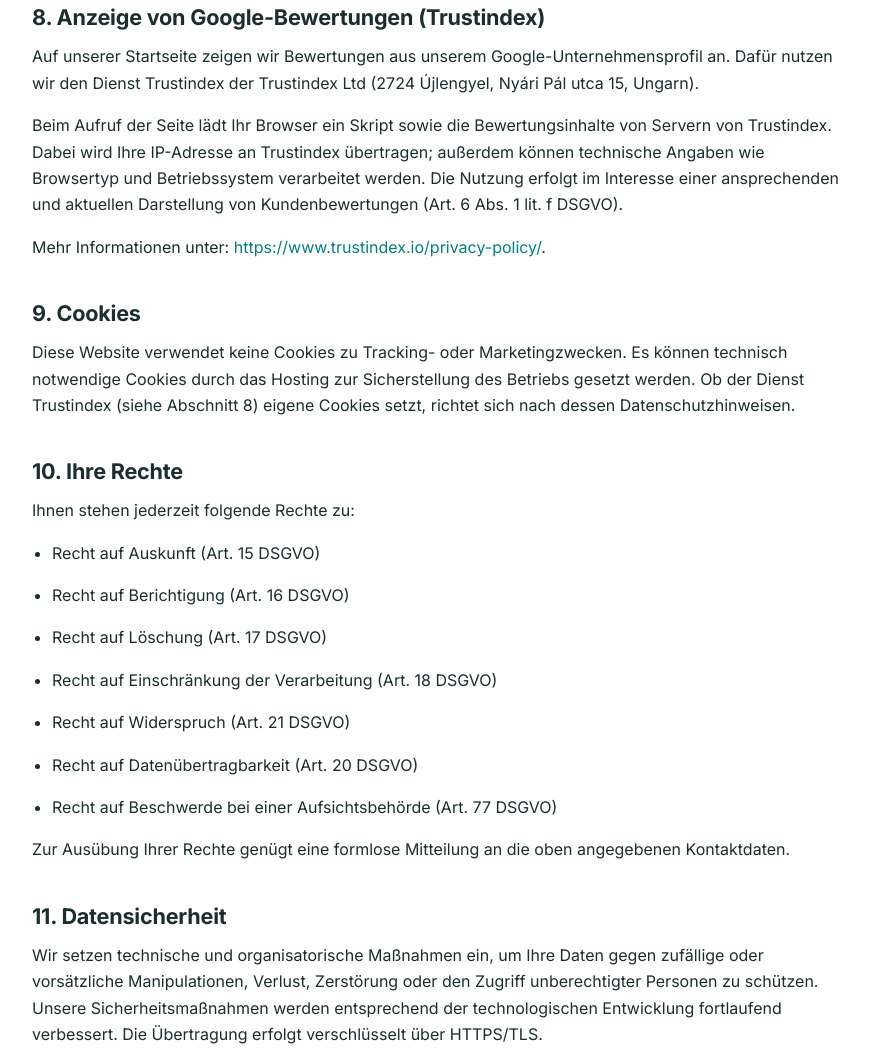
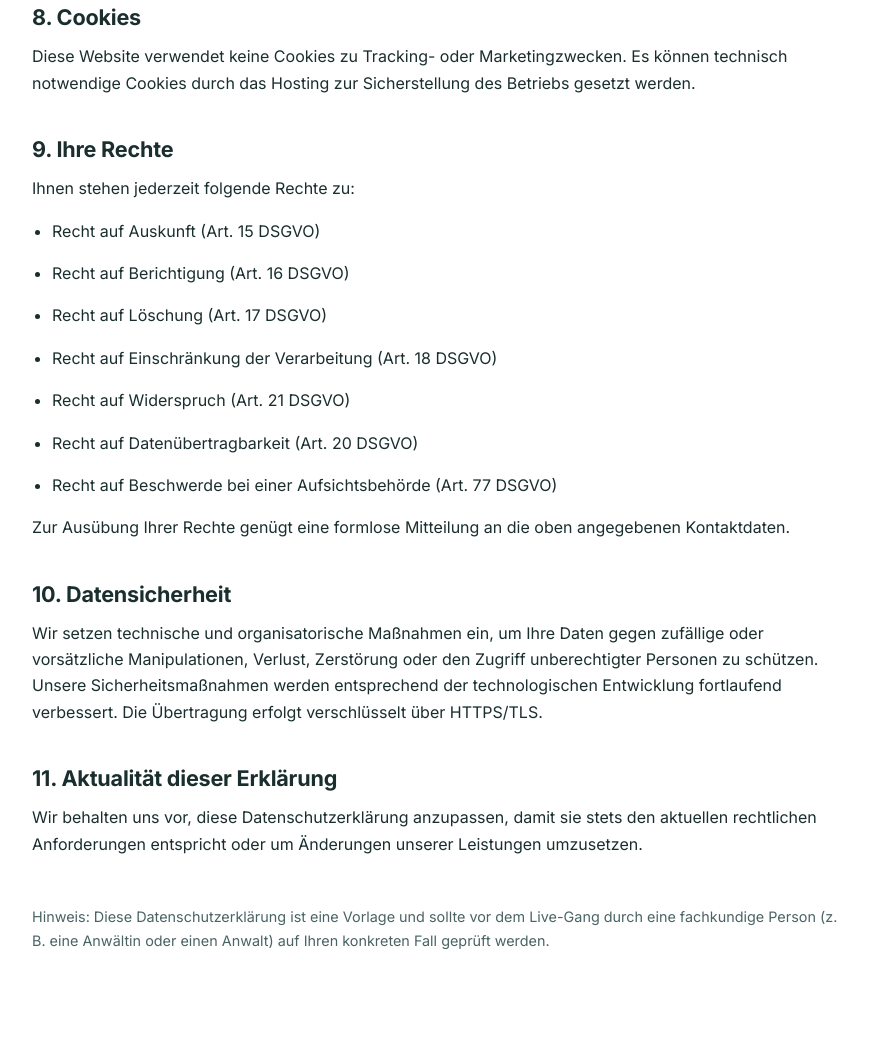
Before and after one commit to fhirmer/Ionos_H2, a plain HTML site: page datenschutz.html in a window 1280 px wide. Shown: the part 2536-3586 px from the top of the page, without its empty margins (198-1067 px from the left). Drawn offline with Linux system fonts and the light colour scheme.

Commit message:
Bewertungen: Trustindex entfernt, eigene Kundenstimmen wieder aktiv; Datenschutz angepasst
Co-Authored-By: Claude Opus 5.5 <noreply@anthropic.com>

```diff
--- a/datenschutz.html
+++ b/datenschutz.html
@@ -98,15 +98,10 @@
         <p>Zu diesem Zweck muss der von Ihnen verwendete Browser Verbindung zu den Servern von Google aufnehmen. Hierdurch erlangt Google Kenntnis darüber, dass über Ihre IP-Adresse unsere Website aufgerufen wurde. Die Nutzung erfolgt im Interesse einer einheitlichen und ansprechenden Darstellung unserer Online-Angebote (Art. 6 Abs. 1 lit. f DSGVO).</p>
         <p>Mehr Informationen unter: <a href="https://policies.google.com/privacy" target="_blank" rel="noopener">https://policies.google.com/privacy</a>.</p>
 
-        <h2>8. Anzeige von Google-Bewertungen (Trustindex)</h2>
-        <p>Auf unserer Startseite zeigen wir Bewertungen aus unserem Google-Unternehmensprofil an. Dafür nutzen wir den Dienst Trustindex der Trustindex Ltd (2724 Újlengyel, Nyári Pál utca 15, Ungarn).</p>
-        <p>Beim Aufruf der Seite lädt Ihr Browser ein Skript sowie die Bewertungsinhalte von Servern von Trustindex. Dabei wird Ihre IP-Adresse an Trustindex übertragen; außerdem können technische Angaben wie Browsertyp und Betriebssystem verarbeitet werden. Die Nutzung erfolgt im Interesse einer ansprechenden und aktuellen Darstellung von Kundenbewertungen (Art. 6 Abs. 1 lit. f DSGVO).</p>
-        <p>Mehr Informationen unter: <a href="https://www.trustindex.io/privacy-policy/" target="_blank" rel="noopener">https://www.trustindex.io/privacy-policy/</a>.</p>
+        <h2>8. Cookies</h2>
+        <p>Diese Website verwendet keine Cookies zu Tracking- oder Marketingzwecken. Es können technisch notwendige Cookies durch das Hosting zur Sicherstellung des Betriebs gesetzt werden.</p>
 
-        <h2>9. Cookies</h2>
-        <p>Diese Website verwendet keine Cookies zu Tracking- oder Marketingzwecken. Es können technisch notwendige Cookies durch das Hosting zur Sicherstellung des Betriebs gesetzt werden. Ob der Dienst Trustindex (siehe Abschnitt 8) eigene Cookies setzt, richtet sich nach dessen Datenschutzhinweisen.</p>
-
-        <h2>10. Ihre Rechte</h2>
+        <h2>9. Ihre Rechte</h2>
         <p>Ihnen stehen jederzeit folgende Rechte zu:</p>
         <ul>
           <li>Recht auf Auskunft (Art. 15 DSGVO)</li>
@@ -119,10 +114,10 @@
         </ul>
         <p>Zur Ausübung Ihrer Rechte genügt eine formlose Mitteilung an die oben angegebenen Kontaktdaten.</p>
 
-        <h2>11. Datensicherheit</h2>
+        <h2>10. Datensicherheit</h2>
         <p>Wir setzen technische und organisatorische Maßnahmen ein, um Ihre Daten gegen zufällige oder vorsätzliche Manipulationen, Verlust, Zerstörung oder den Zugriff unberechtigter Personen zu schützen. Unsere Sicherheitsmaßnahmen werden entsprechend der technologischen Entwicklung fortlaufend verbessert. Die Übertragung erfolgt verschlüsselt über HTTPS/TLS.</p>
 
-        <h2>12. Aktualität dieser Erklärung</h2>
+        <h2>11. Aktualität dieser Erklärung</h2>
         <p>Wir behalten uns vor, diese Datenschutzerklärung anzupassen, damit sie stets den aktuellen rechtlichen Anforderungen entspricht oder um Änderungen unserer Leistungen umzusetzen.</p>
 
         <p style="margin-top:3rem;font-size:.9rem;color:var(--color-text-soft);">Hinweis: Diese Datenschutzerklärung ist eine Vorlage und sollte vor dem Live-Gang durch eine fachkundige Person (z. B. eine Anwältin oder einen Anwalt) auf Ihren konkreten Fall geprüft werden.</p>
```
Also changed, not shown: index.html (+1 -24 lines).
